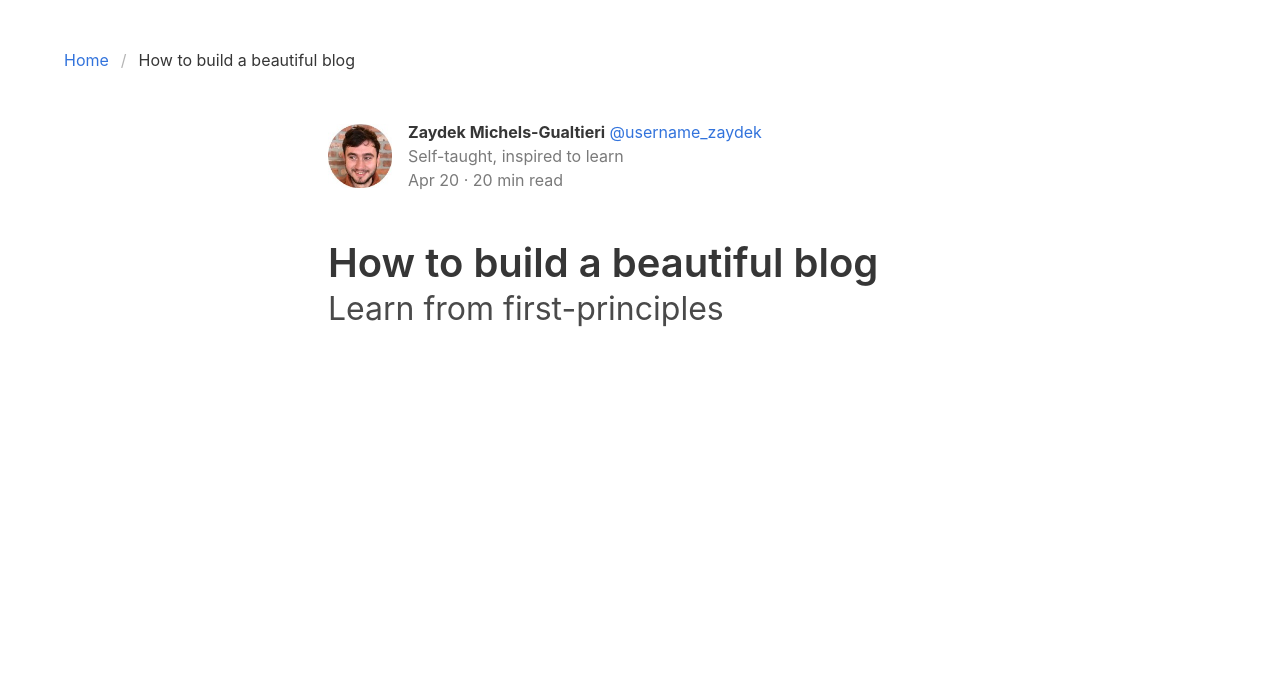
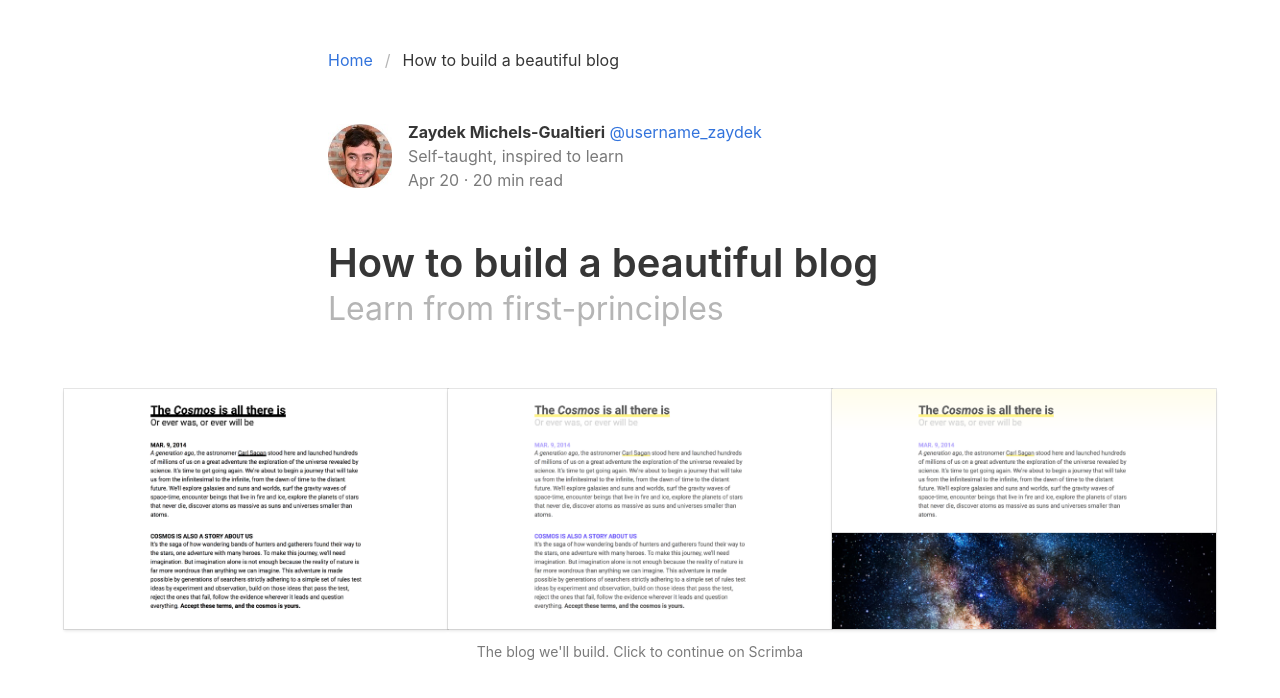
Before and after one commit to ClaveauAlex/BlogBulma, a plain HTML site: page index.html in a window 1280 px wide. Drawn offline with nearby package versions, Linux system fonts and the light colour scheme.

Commit message:
Images in Bulma CSS

```diff
--- a/index.html
+++ b/index.html
@@ -33,7 +33,7 @@
 		<!-- .section -->
 		<section class="section is-paddingless-horizontal">
 			<div class="container grid">
-        <nav class="breadcrumb grid-xl" aria-label="breadcrumbs">
+        <nav class="breadcrumb" aria-label="breadcrumbs">
 					<ul>
 						<li><a href="#">Home</a></li>
 						<li class="is-active"><a href="#" aria-current="page">How to build a beautiful blog</a></li>
@@ -64,8 +64,31 @@
 
         <div class="section is-paddingless-horizontal">
           <h1 class="title is-2"> How to build a beautiful blog</h1>
-          <h2 class="subtitle is-3">Learn from first-principles</h2>
+          <h2 class="subtitle is-3 has-text-grey-light">Learn from first-principles</h2>
         </div>
+
+        <figure class="columns is-mobile is-variable is-0 is-marginless grid-xl">
+          <div class="column">
+            <div class="image card">
+							<a><img src="images/blog-1.png"></a>
+						</div>
+          </div>
+          <div class="column">
+            <div class="image card">
+							<a><img src="images/blog-2.png"></a>
+						</div>
+          </div>
+          <div class="column">
+            <div class="image card">
+							<a><img src="images/blog-3.png"></a>
+						</div>
+          </div>
+        </figure>
+        <figcaption class="level">
+          <small class="level-item has-text-grey">
+            The blog we'll build. Click to continue on Scrimba
+          </small>
+        </figcaption>
 
 			</div>
     </section>
```
